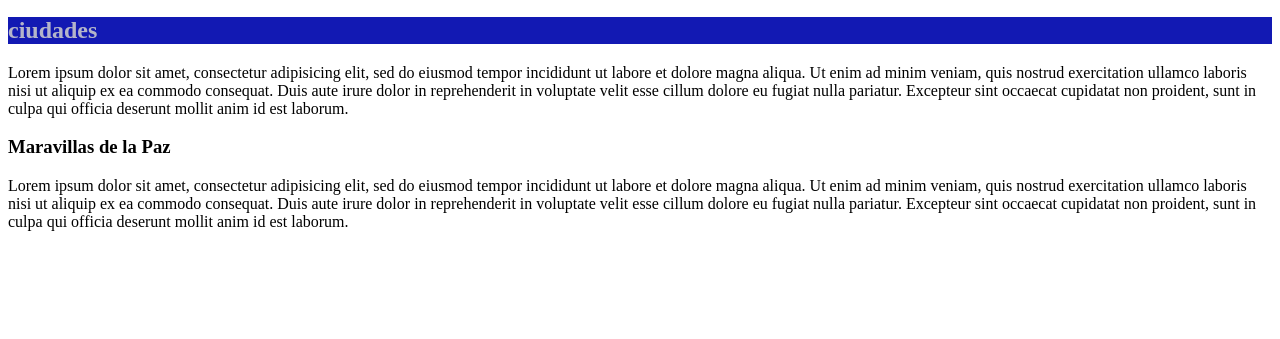
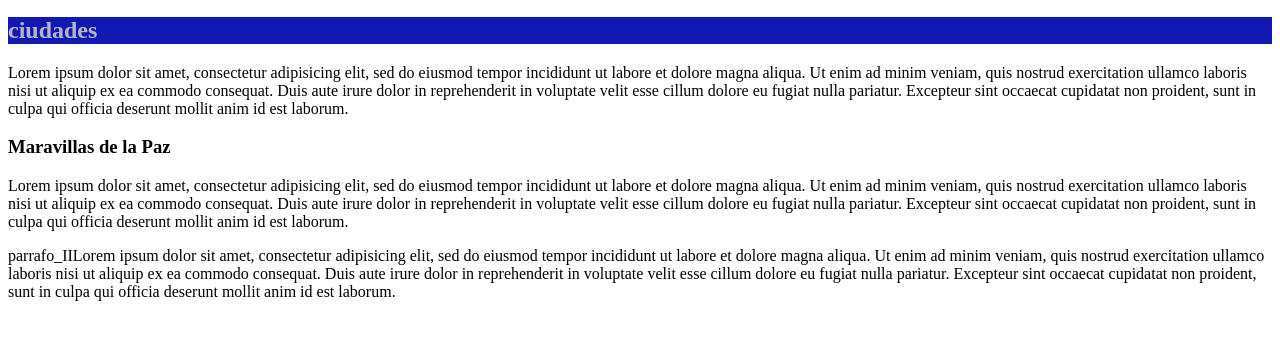
Before and after one commit to 123mile123/RepositorioLuna, a plain HTML site: page index.html in a window 1280 px wide. Shown: the part 137-476 px from the top of the page. Drawn offline with Linux system fonts and the light colour scheme; files that its build step writes are made by us from their sources.

Commit message:
segundo parrafo maravillas de la paz

```diff
--- a/index.html
+++ b/index.html
@@ -30,5 +30,11 @@
 	cillum dolore eu fugiat nulla pariatur. Excepteur sint occaecat cupidatat non
 	proident, sunt in culpa qui officia deserunt mollit anim id est laborum.</p>
 
+	<p>parrafo_IILorem ipsum dolor sit amet, consectetur adipisicing elit, sed do eiusmod
+		tempor incididunt ut labore et dolore magna aliqua. Ut enim ad minim veniam,
+		quis nostrud exercitation ullamco laboris nisi ut aliquip ex ea commodo
+		consequat. Duis aute irure dolor in reprehenderit in voluptate velit esse
+		cillum dolore eu fugiat nulla pariatur. Excepteur sint occaecat cupidatat non
+		proident, sunt in culpa qui officia deserunt mollit anim id est laborum.</p>
 </body>
 </html>
```
